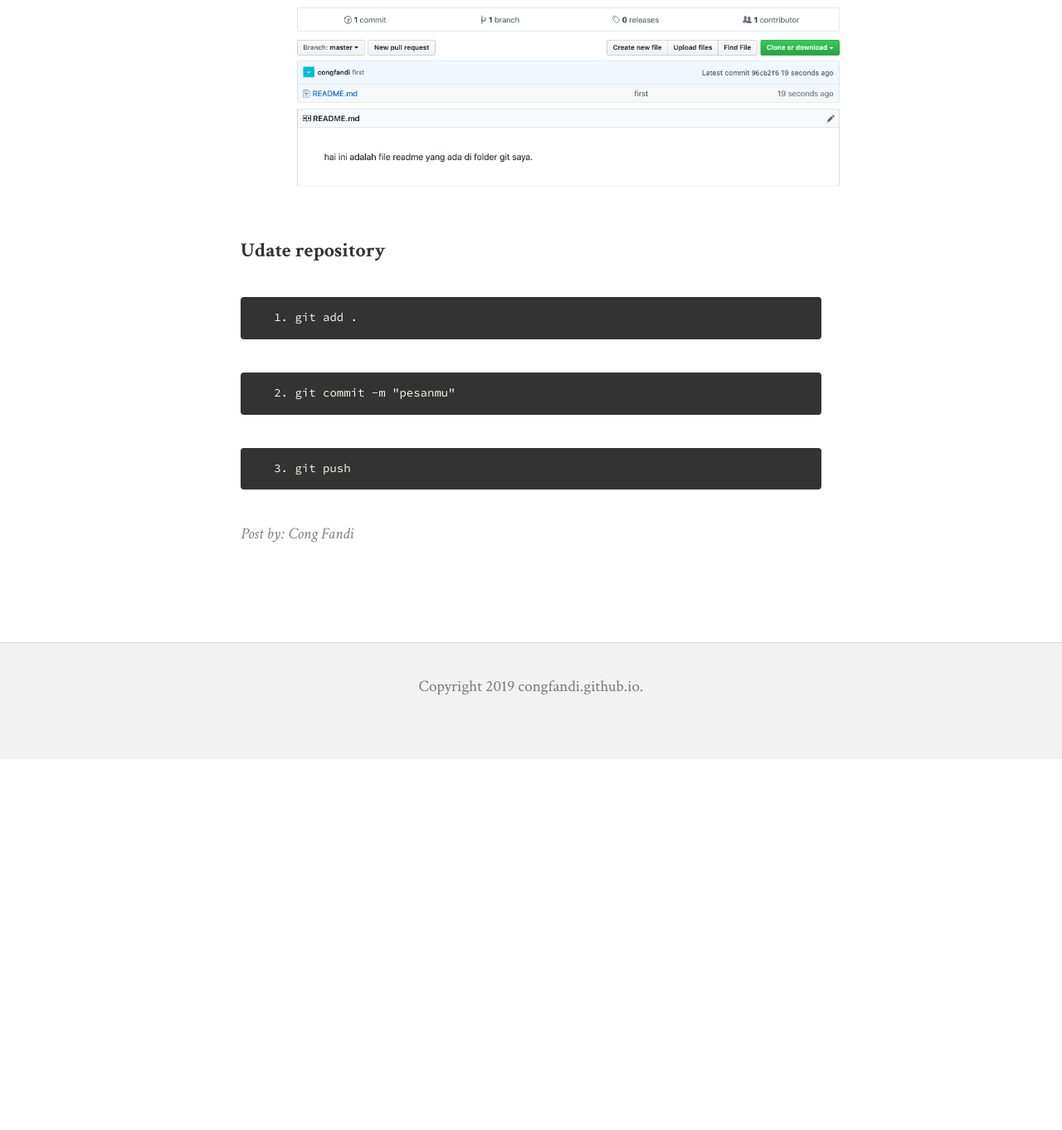
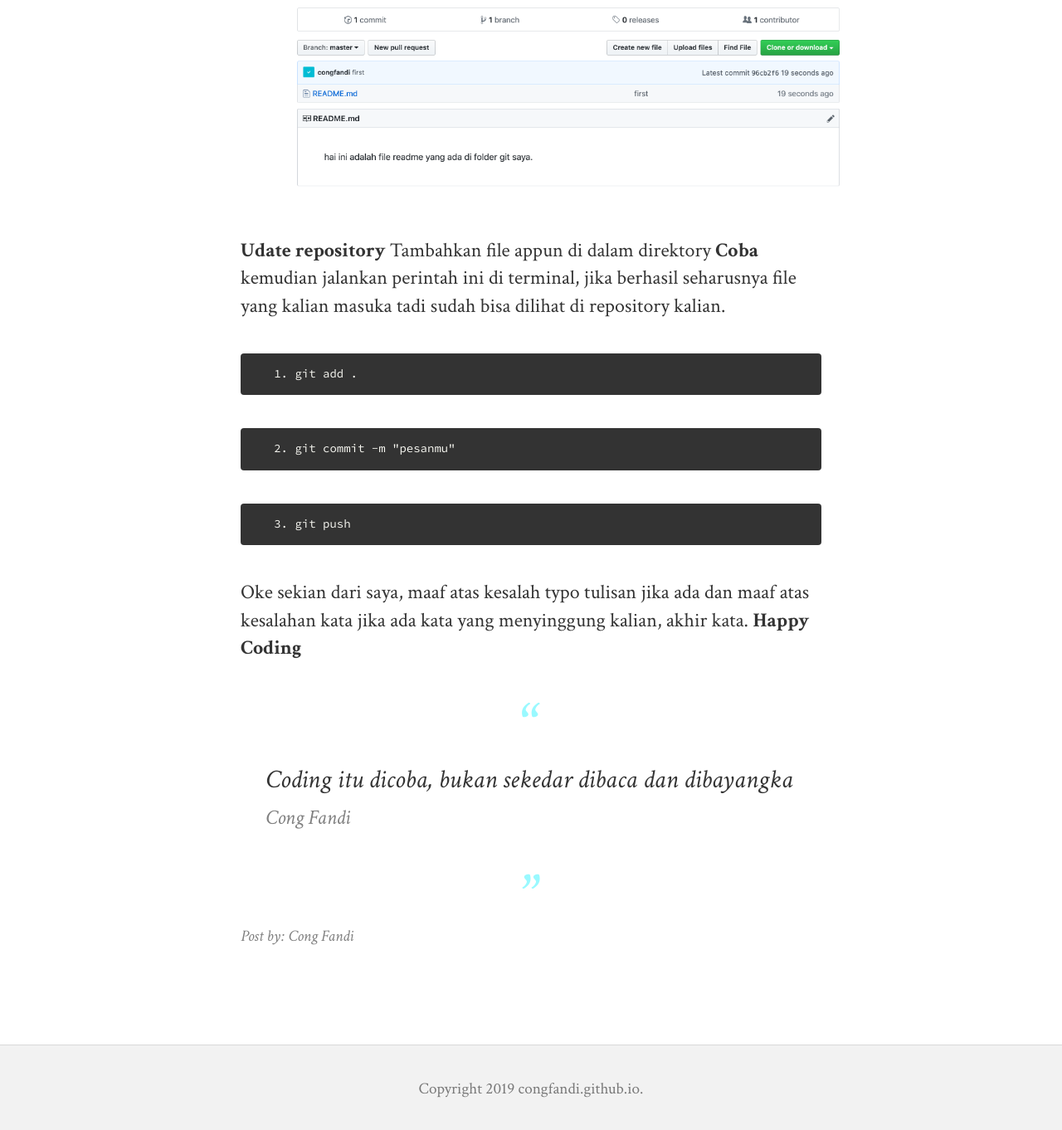
Before and after one commit to congfandi/congfandi.github.io, a Jekyll site: the page built from _posts/2019-03-30-cara-upload-project-ke-github.md, in a window 1280 px wide and 1400 px high, scrolled down 4972 px. Shown: the top 1362 px of the window at 83% size. Built offline with Jekyll 4.4.1, drawn with Linux system fonts in a browser that asks for light colours; nearby versions of some CDN libraries; before the commit the page ends 5887 px from its top, so only the background shows below that.

Commit message:
adding penutup

````diff
--- a/_posts/2019-03-30-cara-upload-project-ke-github.md
+++ b/_posts/2019-03-30-cara-upload-project-ke-github.md
@@ -82,7 +82,7 @@
 
 
 **Udate repository**
-
+Tambahkan file appun di dalam direktory **Coba** kemudian jalankan perintah ini di terminal, jika berhasil seharusnya file yang kalian masuka tadi sudah bisa dilihat di repository kalian.
 ```
    1. git add .
 ```
@@ -92,3 +92,9 @@
 ```
    3. git push
 ```
+
+
+
+Oke sekian dari saya, maaf atas kesalah typo tulisan jika ada dan maaf atas kesalahan kata jika ada kata yang menyinggung kalian, akhir kata. **Happy Coding**
+
+>Coding itu dicoba, bukan sekedar dibaca dan dibayangka <small>Cong Fandi</small>
````
